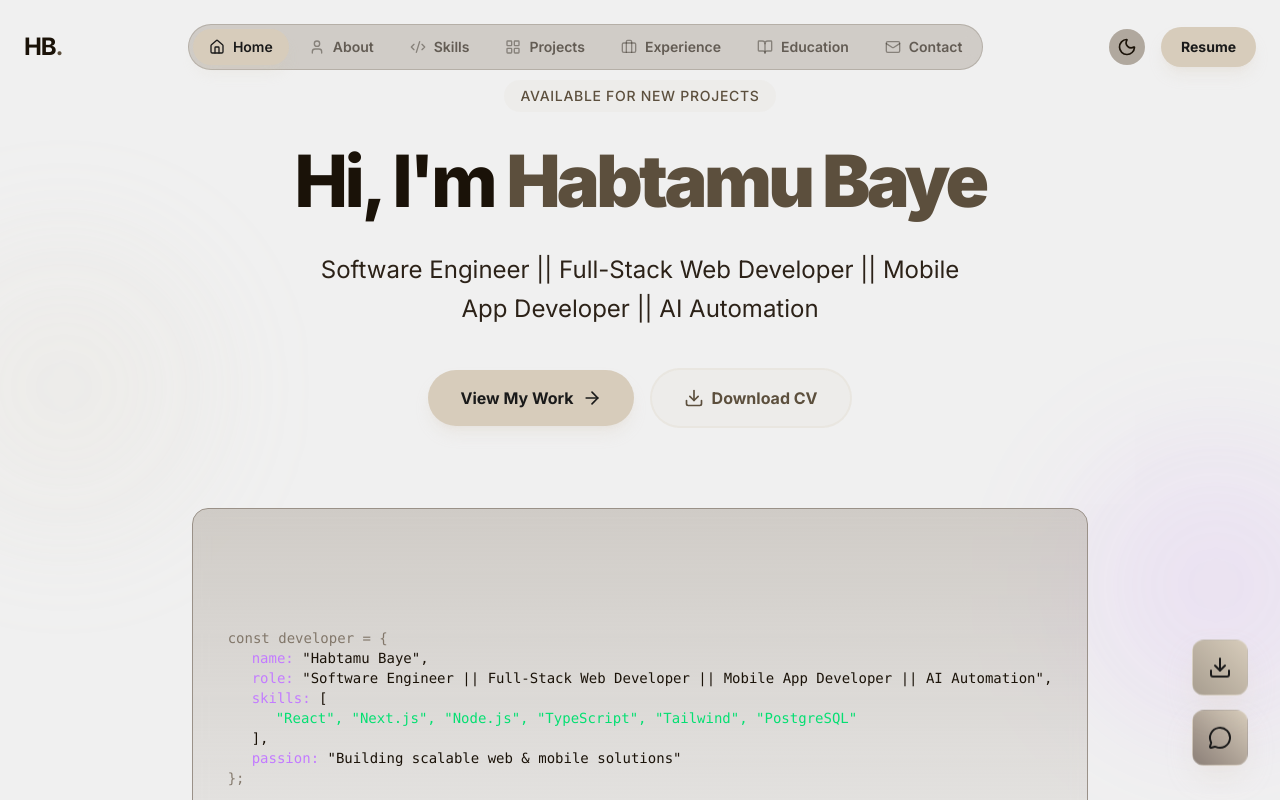
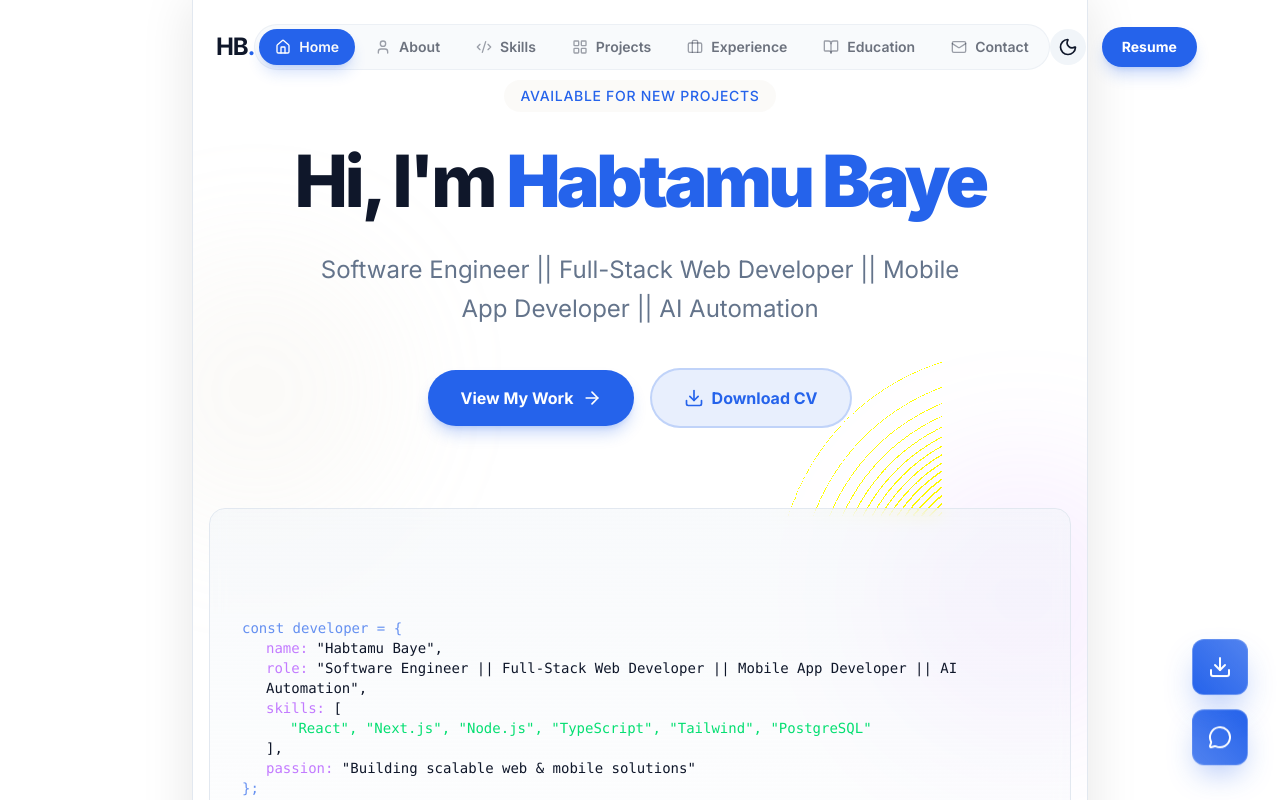
Before and after one commit to habtamubaye-devsec/Portfolio, a Next.js app: page / in a window 1280 px wide. Shown: the top 800 px of the page. Built offline with nearby package versions, Linux system fonts and the light colour scheme.

Commit message:
feat: implement blue theme, 70% width layout and fix section heights

```diff
--- a/src/app/globals.css
+++ b/src/app/globals.css
@@ -4,7 +4,6 @@
   --font-sans: var(--font-inter);
 
   --color-background: var(--background);
-  --color-accent-text: var(--accent-text);
   --color-foreground: var(--foreground);
   --color-card: var(--card);
   --color-card-foreground: var(--card-foreground);
@@ -23,85 +22,60 @@
   --color-border: var(--border);
   --color-input: var(--input);
   --color-ring: var(--ring);
+  --color-accent-text: var(--accent-text);
 
   --radius-lg: var(--radius);
   --radius-md: calc(var(--radius) - 2px);
   --radius-sm: calc(var(--radius) - 4px);
 }
 
-/* ===================== */
-/* LIGHT MODE (FIXED) */
-/* ===================== */
 :root {
-  --background: #f0f0f0;
-  --foreground: #1a1208;
-
-  --card: #ede8e1;
-  --card-foreground: #1a1208;
-
-  --popover: #ede8e1;
-  --popover-foreground: #1a1208;
-
-  --primary: #d7ccbb;
-  --primary-foreground: #1a1208;
-
-  --secondary: #b0a89e;
-  --secondary-foreground: #1a1208;
-
-  --muted: #b0a89e;
-  --muted-foreground: #2c2218;
-
-  --accent: #b0a89e;
-  --accent-foreground: #1a1208;
-
-  --destructive: #dc2626;
+  --background: #ffffff;
+  --foreground: #0f172a;
+  --card: #ffffff;
+  --card-foreground: #0f172a;
+  --popover: #ffffff;
+  --popover-foreground: #0f172a;
+  --primary: #2563eb;
+  --primary-foreground: #ffffff;
+  --secondary: #f1f5f9;
+  --secondary-foreground: #0f172a;
+  --muted: #f1f5f9;
+  --muted-foreground: #64748b;
+  --accent: #f1f5f9;
+  --accent-foreground: #0f172a;
+  --destructive: #ef4444;
   --destructive-foreground: #ffffff;
-
-  --border: #9a9188;
-  --input: #b0a89e;
-  --ring: #d7ccbb;
-  --accent-text: #5c4f3d;
-
+  --border: #e2e8f0;
+  --input: #e2e8f0;
+  --ring: #2563eb;
+  --accent-text: #2563eb;
   --radius: 0.75rem;
 }
 
-/* ===================== */
-/* DARK MODE (REFINED) */
-/* ===================== */
 .dark {
-  --background: #282d2d;
-  --foreground: #ede8e1;
-
-  --card: #323535;
-  --card-foreground: #ede8e1;
-
-  --popover: #323535;
-  --popover-foreground: #ede8e1;
-
-  --primary: #d7ccbb;
-  --primary-foreground: #1a1208;
-
-  --secondary: #3d4040;
-  --secondary-foreground: #ede8e1;
-
-  --muted: #3d4040;
-  --muted-foreground: #b8b0a6;
-
-  --accent: #3d4040;
-  --accent-foreground: #ede8e1;
-
-  --destructive: #991b1b;
-  --destructive-foreground: #fef2f2;
-
-  --border: #4a4f4f;
-  --input: #4a4f4f;
-  --ring: #d7ccbb;
-  --accent-text: #d7ccbb;
+  --background: #0f172a;
+  --foreground: #f8fafc;
+  --card: #1e293b;
+  --card-foreground: #f8fafc;
+  --popover: #0f172a;
+  --popover-foreground: #f8fafc;
+  --primary: #3b82f6;
+  --primary-foreground: #ffffff;
+  --secondary: #1e293b;
+  --secondary-foreground: #f8fafc;
+  --muted: #1e293b;
+  --muted-foreground: #94a3b8;
+  --accent: #1e293b;
+  --accent-foreground: #f8fafc;
+  --destructive: #7f1d1d;
+  --destructive-foreground: #f8fafc;
+  --border: #334155;
+  --input: #334155;
+  --ring: #3b82f6;
+  --accent-text: #3b82f6;
 }
 
-/* ===================== */
-/* BASE STYLES */
-/* ===================== */
 @layer base {
   * {
     border-color: var(--border);
@@ -119,20 +93,42 @@
     overflow-x: hidden;
   }
 
-  /* Focus visibility */
+  /* SEO & Accessibility: Focus visible styles for keyboard navigation */
   *:focus-visible {
     outline: 2px solid var(--ring);
     outline-offset: 2px;
   }
+}
 
-  section {
-    scroll-margin-top: var(--nav-height);
+/* Page Layout Wrapper - 70% width on large screens */
+.page-wrapper {
+  margin: 0 auto;
+  min-height: 100vh;
+  background-color: var(--background);
+  position: relative;
+  overflow-x: hidden;
+}
+
+@media (min-width: 1024px) {
+  .page-wrapper {
+    max-width: 70%;
+    box-shadow: 0 0 50px rgba(0, 0, 0, 0.1);
+    border-left: 1px solid var(--border);
+    border-right: 1px solid var(--border);
   }
 }
 
-/* ===================== */
-/* ACCESSIBILITY */
-/* ===================== */
+/* Restore section-full */
+.section-full {
+  min-height: 100vh;
+  min-height: 100dvh;
+  display: flex;
+  flex-direction: column;
+  justify-content: center;
+  scroll-margin-top: 80px;
+}
+
+/* SEO & Accessibility: Screen reader only utility */
 .sr-only {
   position: absolute;
   width: 1px;
@@ -157,42 +153,13 @@
   border-width: 0;
 }
 
-/* ===================== */
-/* CUSTOM UTILITIES */
-/* ===================== */
-
-/* FIXED GLASS (more readable) */
+/* Custom Utilities */
 .glass {
-  background-color: rgba(255, 255, 255, 0.6);
+  background-color: rgba(255, 255, 255, 0.1);
   backdrop-filter: blur(12px);
-  border: 1px solid rgba(0, 0, 0, 0.1);
+  border: 1px solid rgba(255, 255, 255, 0.2);
 }
 
-.section-full {
-  min-height: 100vh;
-  min-height: 100dvh;
-  display: flex;
-  flex-direction: column;
-  justify-content: center;
-  padding-top: var(--nav-height);
-  padding-bottom: 4rem;
-}
-
-/* BUTTON FIX */
-.btn-primary {
-  background-color: var(--primary);
-  color: var(--primary-foreground);
-  border: 1px solid var(--border);
-  padding: 0.5rem 1rem;
-  border-radius: var(--radius);
-  transition: all 0.2s ease;
-}
-
-.btn-primary:hover {
-  filter: brightness(1.1);
-}
-
-/* Layout spacing */
 .section-padding {
   padding: 4rem 1.5rem;
 }
@@ -203,9 +170,7 @@
   }
 }
 
-/* ===================== */
-/* PERFORMANCE */
-/* ===================== */
+/* Performance: Optimize font rendering */
 @media (prefers-reduced-motion: reduce) {
   *,
   *::before,
--- a/src/app/layout.tsx
+++ b/src/app/layout.tsx
@@ -183,7 +183,7 @@ export default function RootLayout({
           enableSystem
           disableTransitionOnChange
         >
-          <div className="bg-background min-h-screen relative shadow-2xl overflow-x-hidden">
+          <div className="page-wrapper min-h-screen shadow-2xl">
             <Navbar />
             <main id="main-content">
               {children}
--- a/src/components/About.tsx
+++ b/src/components/About.tsx
@@ -44,7 +44,7 @@ export default function About() {
 
     return (
         <section id="about" className="section-full bg-muted/30" aria-labelledby="about-heading">
-            <div className="container mx-auto px-4  mt-20">
+            <div className="container mx-auto px-4 my-0 lg:my-20 mt-20">
                 <div className="grid lg:grid-cols-2 gap-16 items-start ">
                     {/* Left Column: Bio */}
                     <motion.div
--- a/src/components/Experience.tsx
+++ b/src/components/Experience.tsx
@@ -9,7 +9,7 @@ export default function Experience() {
     return (
         // SEO: Semantic section with proper id and aria-label
         <section id="experience" className="section-full" aria-labelledby="experience-heading">
-            <div className="container mx-auto px-4 mt-20">
+            <div className="container mx-auto px-4 my-0 lg:my-20">
                 <div className="grid md:grid-cols-2 gap-16">
                     {/* Experience Column */}
                     <div>
@@ -28,7 +28,7 @@ export default function Experience() {
                                     transition={{ delay: index * 0.1 }}
                                     className="relative pl-12"
                                 >
-                                    <div className="absolute left-0 top-1 w-9 h-9 bg-background border-2 border-[#d7ccbb] rounded-full flex items-center justify-center z-10">
+                                    <div className="absolute left-0 top-1 w-9 h-9 bg-background border-2 border-primary rounded-full flex items-center justify-center z-10">
                                         <Calendar className="w-4 h-4 text-accent-text" />
                                     </div>
                                     <div>
--- a/src/components/FloatingActions.tsx
+++ b/src/components/FloatingActions.tsx
@@ -12,9 +12,9 @@ export default function FloatingActions() {
                 animate={{
                     y: [0, -8, 0],
                     boxShadow: [
-                        "0 10px 25px -5px rgba(215, 204, 187, 0.3)",
-                        "0 20px 40px -10px rgba(215, 204, 187, 0.5)",
-                        "0 10px 25px -5px rgba(215, 204, 187, 0.3)",
+                        "0 10px 25px -5px rgba(37, 99, 235, 0.3)",
+                        "0 20px 40px -10px rgba(37, 99, 235, 0.5)",
+                        "0 10px 25px -5px rgba(37, 99, 235, 0.3)",
                     ],
                 }}
                 transition={{
@@ -27,7 +27,7 @@ export default function FloatingActions() {
                 href={(portfolioData as any).cvUrl}
                 target="_blank"
                 rel="noopener noreferrer"
-                className="w-11 h-11 md:w-14 md:h-14 bg-linear-to-tr from-[#a89e90] to-[#d7ccbb] text-[#1a1a1a] rounded-xl flex items-center justify-center cursor-pointer border border-white/20 shadow-xl transition-all z-10"
+                className="w-11 h-11 md:w-14 md:h-14 bg-linear-to-tr from-primary to-primary/80 text-primary-foreground rounded-xl flex items-center justify-center cursor-pointer border border-white/20 shadow-xl transition-all z-10"
                 aria-label="Download CV"
                 title="Download CV"
             >
@@ -39,9 +39,9 @@ export default function FloatingActions() {
                 animate={{
                     y: [0, -8, 0],
                     boxShadow: [
-                        "0 10px 25px -5px rgba(215, 204, 187, 0.3)",
-                        "0 20px 40px -10px rgba(215, 204, 187, 0.5)",
-                        "0 10px 25px -5px rgba(215, 204, 187, 0.3)",
+                        "0 10px 25px -5px rgba(37, 99, 235, 0.3)",
+                        "0 20px 40px -10px rgba(37, 99, 235, 0.5)",
+                        "0 10px 25px -5px rgba(37, 99, 235, 0.3)",
                     ],
                 }}
                 transition={{
@@ -53,7 +53,7 @@ export default function FloatingActions() {
                 whileHover={{ scale: 1.08, rotate: -5 }}
                 whileTap={{ scale: 0.92 }}
                 href="#contact"
-                className="w-11 h-11 md:w-14 md:h-14 bg-linear-to-tr from-[#8c8078] to-[#d7ccbb] text-[#1a1a1a] rounded-xl flex items-center justify-center cursor-pointer border border-white/20 shadow-xl transition-all"
+                className="w-11 h-11 md:w-14 md:h-14 bg-linear-to-tr from-primary/80 to-primary text-primary-foreground rounded-xl flex items-center justify-center cursor-pointer border border-white/20 shadow-xl transition-all"
                 aria-label="Contact Me"
                 title="Contact Me"
             >
--- a/src/components/Hero.tsx
+++ b/src/components/Hero.tsx
@@ -13,7 +13,7 @@ export default function Hero() {
             <div className="absolute top-1/4 -left-20 w-72 h-72 bg-[#d7ccbb]/20 rounded-full blur-3xl animate-pulse" aria-hidden="true" />
             <div className="absolute bottom-1/4 -right-20 w-72 h-72 bg-purple-400/20 rounded-full blur-3xl animate-pulse" aria-hidden="true" />
 
-            <div className="container mx-auto px-4 text-center z-10 mt-20">
+            <div className="container mx-auto px-4 text-center z-10 my-0 lg:my-20">
                 <motion.div
                     initial={{ opacity: 0, y: 20 }}
                     animate={{ opacity: 1, y: 0 }}
@@ -43,7 +43,7 @@ export default function Hero() {
                             whileHover={{ scale: 1.05 }}
                             whileTap={{ scale: 0.95 }}
                             href="#projects"
-                            className="w-full sm:w-auto px-8 py-4 bg-[#d7ccbb] text-[#1a1a1a] rounded-full font-bold flex items-center justify-center gap-2 hover:bg-[#c4b9a8] transition-colors shadow-lg shadow-[#d7ccbb]/25"
+                            className="w-full sm:w-auto px-8 py-4 bg-primary text-primary-foreground rounded-full font-bold flex items-center justify-center gap-2 hover:opacity-90 transition-all shadow-lg shadow-primary/25"
                             aria-label="View my portfolio projects"
                         >
                             View My Work
@@ -55,7 +55,7 @@ export default function Hero() {
                             href={(portfolioData as any).cvUrl}
                             target="_blank"
                             rel="noopener noreferrer"
-                            className="w-full sm:w-auto px-8 py-4 bg-[#d7ccbb]/10 text-accent-text border-2 border-[#d7ccbb]/20 rounded-full font-bold flex items-center justify-center gap-2 hover:bg-[#d7ccbb]/20 transition-colors"
+                            className="w-full sm:w-auto px-8 py-4 bg-primary/10 text-accent-text border-2 border-primary/20 rounded-full font-bold flex items-center justify-center gap-2 hover:bg-primary/20 transition-colors"
                             aria-label="Download my CV/Resume (opens in new tab)"
                         >
                             <Download className="w-5 h-5" aria-hidden="true" />
--- a/src/components/Navbar.tsx
+++ b/src/components/Navbar.tsx
@@ -60,7 +60,7 @@ export default function Navbar() {
         <>
             {/* Desktop Navbar - Sticky Full Width (relative to 70% container) */}
             <header
-                className={`fixed top-0 left-0 w-full z-50 hidden lg:block transition-all duration-300  ${scrolled
+                className={`fixed top-0 left-0 lg:left-[15%] w-full lg:w-[70%] z-50 hidden lg:block transition-all duration-300 ${scrolled
                     ? "bg-transparent py-3"
                     : "bg-transparent py-6"
                     }`}
@@ -77,18 +77,18 @@ export default function Navbar() {
                                 href={link.href}
                                 onClick={() => setActiveSection(link.name)}
                                 className={`relative px-4 py-2 rounded-full text-sm font-semibold transition-all flex items-center gap-2 group ${activeSection === link.name
-                                    ? "text-[#1a1a1a]"
+                                    ? "text-[#fafafa]"
                                     : "text-foreground/60 hover:text-foreground"
                                     }`}
                             >
                                 {activeSection === link.name && (
                                     <motion.div
                                         layoutId="active-pill"
-                                        className="absolute inset-0 bg-[#d7ccbb] rounded-full -z-10 shadow-lg shadow-[#d7ccbb]/20"
+                                        className="absolute inset-0 bg-primary rounded-full -z-10 shadow-lg shadow-primary/20"
                                         transition={{ type: "spring", bounce: 0.2, duration: 0.6 }}
                                     />
                                 )}
-                                <link.icon className={`w-4 h-4 ${activeSection === link.name ? "text-[#1a1a1a]" : "text-foreground/40 group-hover:text-accent-text"}`} />
+                                <link.icon className={`w-4 h-4 ${activeSection === link.name ? "text-primary-foreground" : "text-foreground/40 group-hover:text-accent-text"}`} />
                                 <span>{link.name}</span>
                             </Link>
                         ))}
@@ -100,7 +100,7 @@ export default function Navbar() {
                             href={(portfolioData as any).cvUrl}
                             target="_blank"
                             rel="noopener noreferrer"
-                            className="px-5 py-2.5 bg-[#d7ccbb] text-[#1a1a1a] rounded-full text-sm font-bold hover:bg-[#c4b9a8] transition-all shadow-lg shadow-[#d7ccbb]/25 active:scale-95"
+                            className="px-5 py-2.5 bg-primary text-primary-foreground rounded-full text-sm font-bold hover:opacity-90 transition-all shadow-lg shadow-primary/25 active:scale-95"
                         >
                             Resume
                         </a>
@@ -168,7 +168,7 @@ export default function Navbar() {
                                         }}
                                         className="flex items-center gap-4 py-2 transition-all group active:scale-95"
                                     >
-                                        <div className={`p-2.5 rounded-xl transition-colors ${activeSection === link.name ? "bg-[#d7ccbb] text-[#1a1a1a] shadow-lg shadow-[#d7ccbb]/20" : "bg-secondary text-muted-foreground group-hover:bg-[#d7ccbb]/10 group-hover:text-accent-text"}`}>
+                                        <div className={`p-2.5 rounded-xl transition-colors ${activeSection === link.name ? "bg-primary text-primary-foreground shadow-lg shadow-primary/20" : "bg-secondary text-muted-foreground group-hover:bg-primary/10 group-hover:text-accent-text"}`}>
                                             <link.icon className="w-5 h-5" />
                                         </div>
                                         <span className={`text-lg font-bold ${activeSection === link.name ? "text-accent-text" : "text-foreground/70"}`}>{link.name}</span>
@@ -181,7 +181,7 @@ export default function Navbar() {
                                     href={(portfolioData as any).cvUrl}
                                     target="_blank"
                                     rel="noopener noreferrer"
-                                    className="w-full py-5 bg-[#d7ccbb] text-[#1a1a1a] rounded-2xl font-bold flex items-center justify-center gap-2 shadow-xl shadow-[#d7ccbb]/30 active:scale-95 transition-transform"
+                                    className="w-full py-5 bg-primary text-primary-foreground rounded-2xl font-bold flex items-center justify-center gap-2 shadow-xl shadow-primary/30 active:scale-95 transition-transform"
                                 >
                                     <Briefcase className="w-5 h-5" />
                                     Download CV
--- a/src/components/Skills.tsx
+++ b/src/components/Skills.tsx
@@ -86,7 +86,7 @@ export default function Skills() {
     return (
         // SEO: Semantic section with proper id and aria-label
         <section id="skills" className="section-full bg-muted/50" aria-labelledby="skills-heading">
-            <div className="container mx-auto px-4 mt-20">
+            <div className="container mx-auto px-4 my-0 lg:my-20">
                 <header className="mb-16 text-center">
                     {/* SEO: Proper h2 heading for section */}
                     <motion.div
```
Also changed, not shown: src/components/Contact.tsx (+8 -8 lines), src/components/Projects.tsx (+6 -6 lines).
